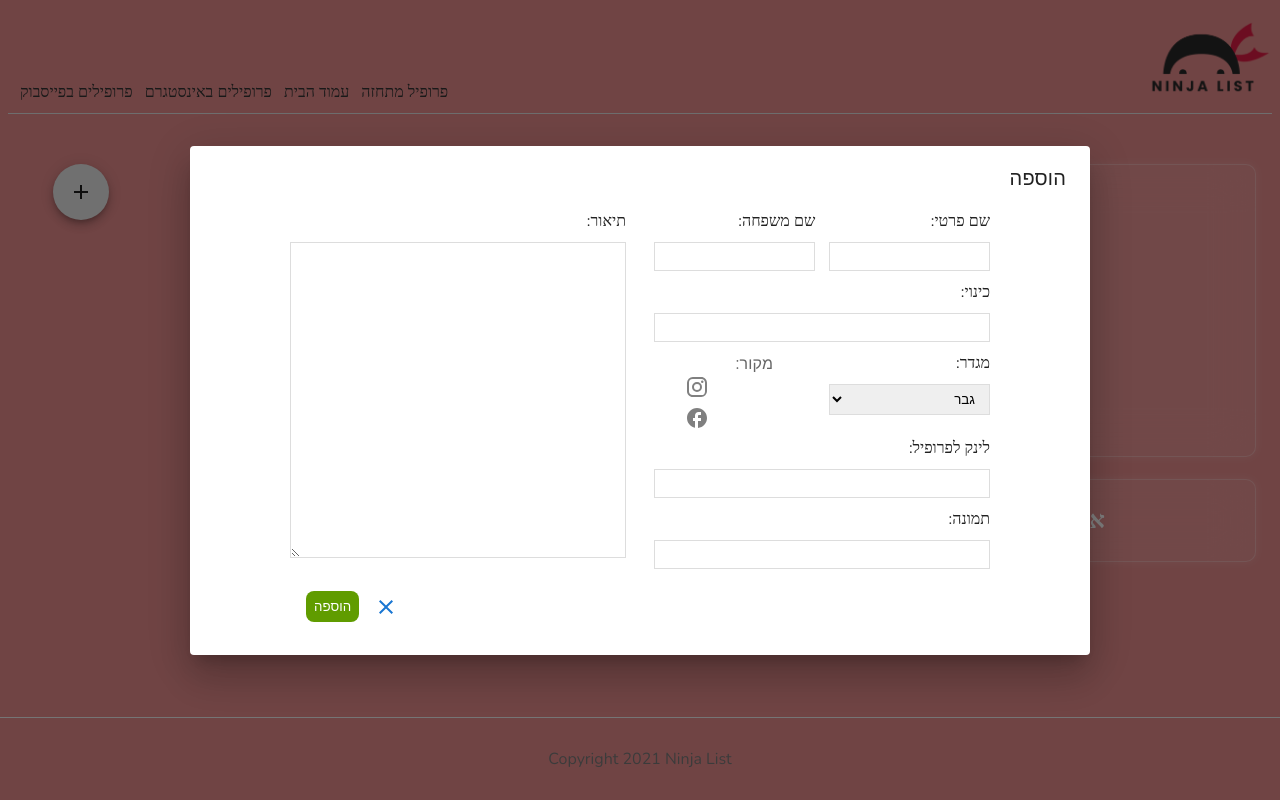
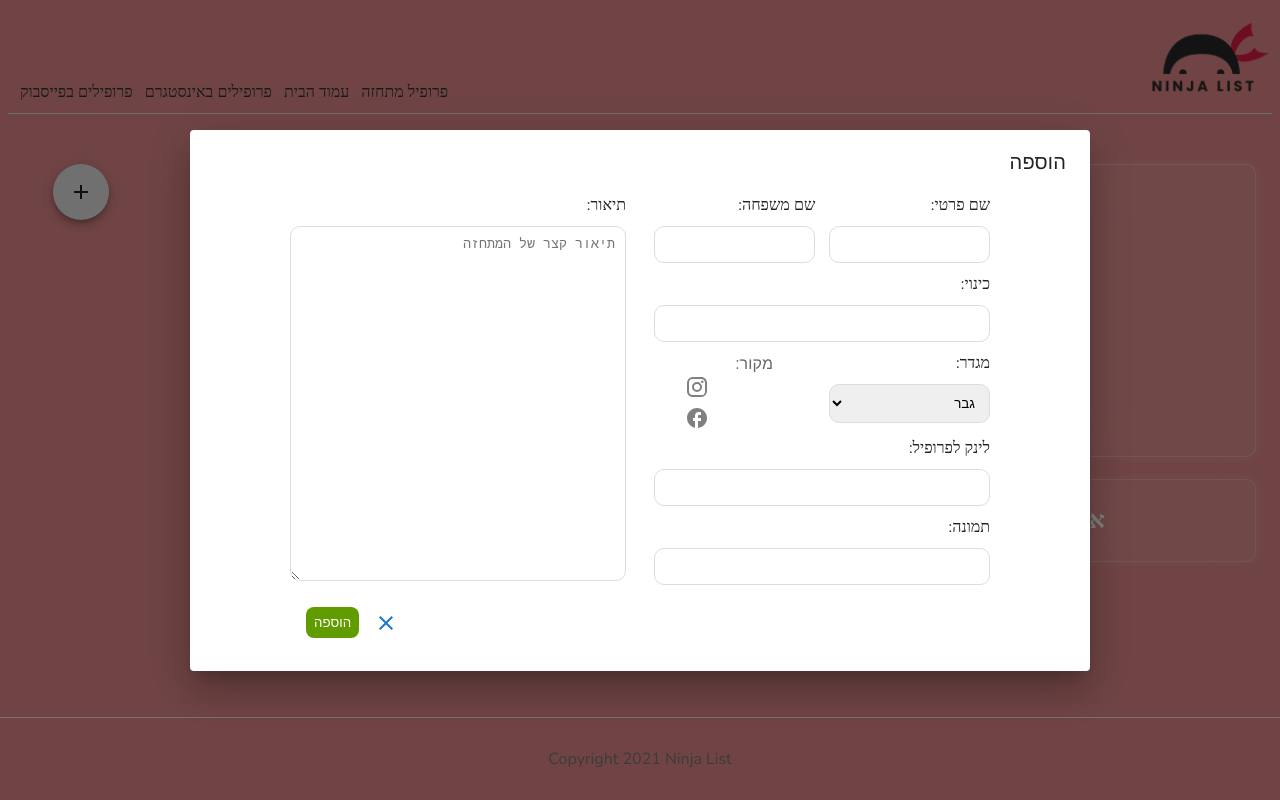
Before and after one commit to rashel1410/BeSafe-Hackathon, a Next.js app: page / in a window 1280 px wide. Both pictures are taken after a click on the button "add". Built offline with nearby package versions, Linux system fonts and the light colour scheme.

Commit message:
add some styling to the form

```diff
--- a/pages/create.js
+++ b/pages/create.js
@@ -78,8 +78,9 @@ const CreateImposterDialog = ({ open, onClose }) => {
                 <textarea
                   value={info}
                   onChange={(e) => setInfo(e.target.value)}
-                  className={styles.info}
+                  className={`${styles['info']} ${styles['input']}`}
                   required
+                  placeholder="תיאור קצר של המתחזה"
                 ></textarea>
               </div>
               <div className={styles.column}>
@@ -88,7 +89,7 @@ const CreateImposterDialog = ({ open, onClose }) => {
                     {/* First name: */}
                     <label className={styles.label}>שם משפחה:</label>
                     <input
-                      className={styles.input}
+                      className={styles['input']}
                       type='text'
                       value={lastName}
                       onChange={(e) => setLastName(e.target.value)}
@@ -98,7 +99,7 @@ const CreateImposterDialog = ({ open, onClose }) => {
                     {/* Last name: */}
                     <label className={styles.label}>שם פרטי:</label>
                     <input
-                      className={styles.input}
+                      className={styles['input']}
                       type='text'
                       value={firstName}
                       onChange={(e) => setFirstName(e.target.value)}
@@ -108,7 +109,7 @@ const CreateImposterDialog = ({ open, onClose }) => {
                 {/* Nickname: */}
                 <label className={styles.label}>כינוי:</label>
                 <input
-                  className={styles.input}
+                  className={styles['input']}
                   type='text'
                   required
                   value={nickname}
@@ -164,7 +165,7 @@ const CreateImposterDialog = ({ open, onClose }) => {
                     <select
                       value={gender}
                       onChange={(e) => setGender(e.target.value)}
-                      className={styles.social}
+                      className={styles.input}
                     >
                       <option vale='man'>גבר</option>
                       <option value='woman'>אישה</option>
@@ -178,7 +179,7 @@ const CreateImposterDialog = ({ open, onClose }) => {
                 <input
                   value={profileUrl}
                   onChange={(e) => setProfileUrl(e.target.value)}
-                  className={styles.input}
+                  className={styles['input']}
                   type='text'
                   required
                 />
--- a/styles/Create.module.css
+++ b/styles/Create.module.css
@@ -9,26 +9,30 @@
   display: block;
 }
 .title {
-  /* font-size: 20px;
-  color: #609c00;
-  margin-bottom: 30px; */
   display: flex;
   align-items: center;
 }
 
 .input,
-.info,
-.social {
+.info {
   width: 100%;
   padding: 6px 10px;
   margin: 10px 0;
   border: 1px solid #ddd;
   box-sizing: border-box;
   display: block;
+  padding: 10px;
+  border-radius: 10px;
+}
+
+.input:hover,
+.input:focus {
+  outline: none;
+  border: 1px solid rgb(255, 0, 187);
 }
 
 .info {
-  height: 316px;
+  height: 355px;
 }
 
 .button {
```
